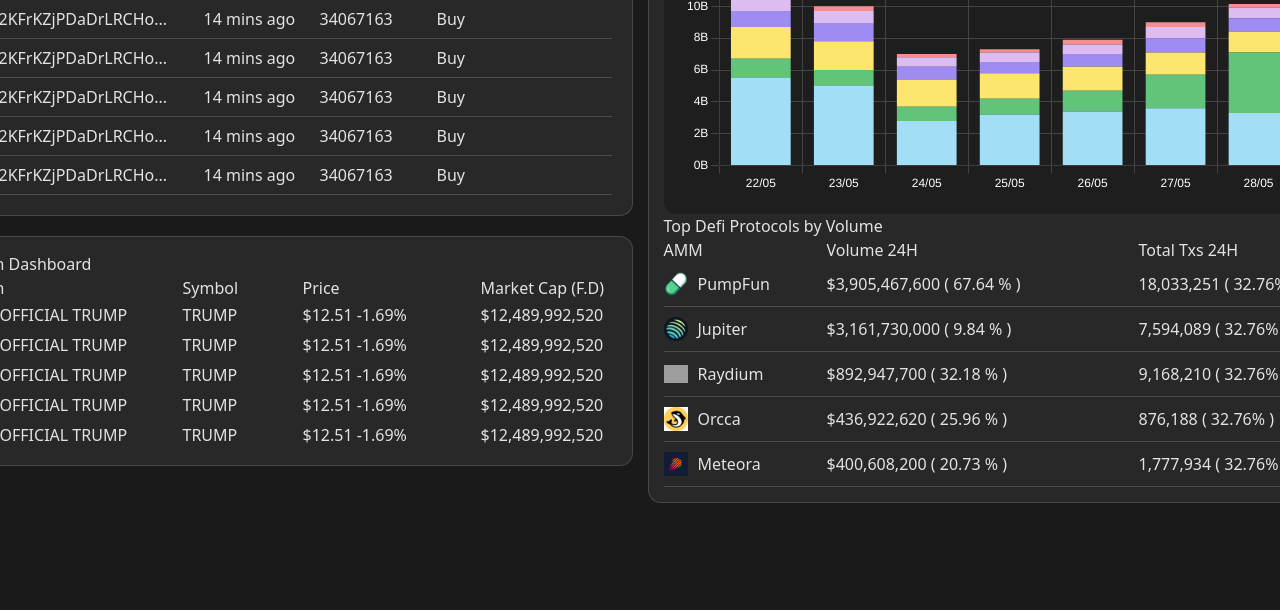
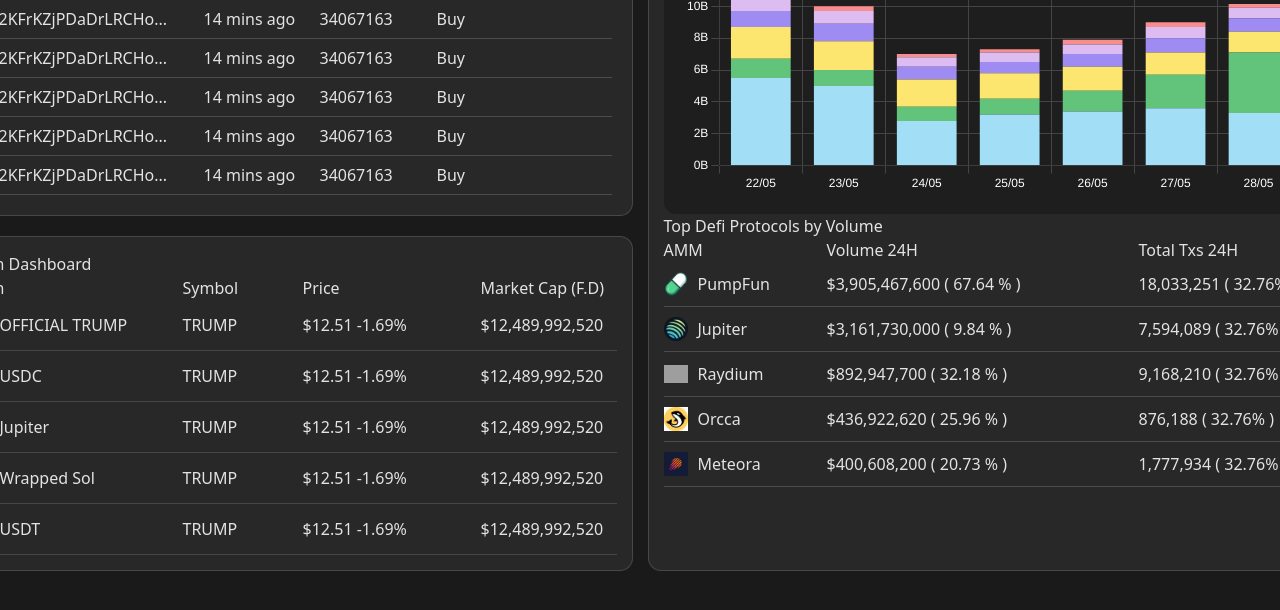
Before and after one commit to paqsa/solscan-clone, a React (Vite) app: page / in a window 1280 px wide. Shown: the part 659-1269 px from the top of the page. Built offline with nearby package versions, Linux system fonts and the light colour scheme; grey boxes are pictures that could not be loaded.

Commit message:
token update

```diff
--- a/src/components/latestTransactions/tokenDashboard/dashboardToken.jsx
+++ b/src/components/latestTransactions/tokenDashboard/dashboardToken.jsx
@@ -15,7 +15,7 @@
                     <p className="marketWidth">Market Cap (F.D)</p>
                 </div>
 
-                <div style={{display: 'flex', alignItems: 'center'}}>
+                <div className="tokenInfoStyle" style={{display: 'flex', alignItems: 'center'}}>
                     <div style={{display: 'flex', alignItems: 'center', width: '223px'}}>
                         <img className="imageDashboardToken" src={trumpPhoto} alt="" />
                         <p>OFFICIAL TRUMP</p>
@@ -26,10 +26,10 @@
                     <p>$12,489,992,520</p>
                 </div>
 
-                <div style={{display: 'flex', alignItems: 'center'}}>
+                <div className="tokenInfoStyle" style={{display: 'flex', alignItems: 'center'}}>
                     <div style={{display: 'flex', alignItems: 'center', width: '223px'}}>
                         <img className="imageDashboardToken" src={trumpPhoto} alt="" />
-                        <p>OFFICIAL TRUMP</p>
+                        <p>USDC</p>
 
                     </div>
                     <p style={{width: '120px'}}>TRUMP</p>
@@ -37,10 +37,10 @@
                     <p>$12,489,992,520</p>
                 </div>
 
-                <div style={{display: 'flex', alignItems: 'center'}}>
+                <div className="tokenInfoStyle" style={{display: 'flex', alignItems: 'center'}}>
                     <div style={{display: 'flex', alignItems: 'center', width: '223px'}}>
                         <img className="imageDashboardToken" src={trumpPhoto} alt="" />
-                        <p>OFFICIAL TRUMP</p>
+                        <p>Jupiter</p>
 
                     </div>
                     <p style={{width: '120px'}}>TRUMP</p>
@@ -48,10 +48,10 @@
                     <p>$12,489,992,520</p>
                 </div>
 
-                <div style={{display: 'flex', alignItems: 'center'}}>
+                <div className="tokenInfoStyle" style={{display: 'flex', alignItems: 'center'}}>
                     <div style={{display: 'flex', alignItems: 'center', width: '223px'}}>
                         <img className="imageDashboardToken" src={trumpPhoto} alt="" />
-                        <p>OFFICIAL TRUMP</p>
+                        <p>Wrapped Sol</p>
 
                     </div>
                     <p style={{width: '120px'}}>TRUMP</p>
@@ -59,10 +59,10 @@
                     <p>$12,489,992,520</p>
                 </div>
 
-                <div style={{display: 'flex', alignItems: 'center'}}>
+                <div className="tokenInfoStyle" style={{display: 'flex', alignItems: 'center'}}>
                     <div style={{display: 'flex', alignItems: 'center', width: '223px'}}>
                         <img className="imageDashboardToken" src={trumpPhoto} alt="" />
-                        <p>OFFICIAL TRUMP</p>
+                        <p>USDT</p>
 
                     </div>
                     <p style={{width: '120px'}}>TRUMP</p>
--- a/src/components/latestTransactions/tokenDashboard/tokenDash.css
+++ b/src/components/latestTransactions/tokenDashboard/tokenDash.css
@@ -28,3 +28,8 @@
     margin: 0px 10px 0px 0px;
     border-radius: 10px;
 }
+
+.tokenInfoStyle {
+   padding: 10px 0px;
+   border-bottom: 1px solid #e5e7eb29;
+}
```
